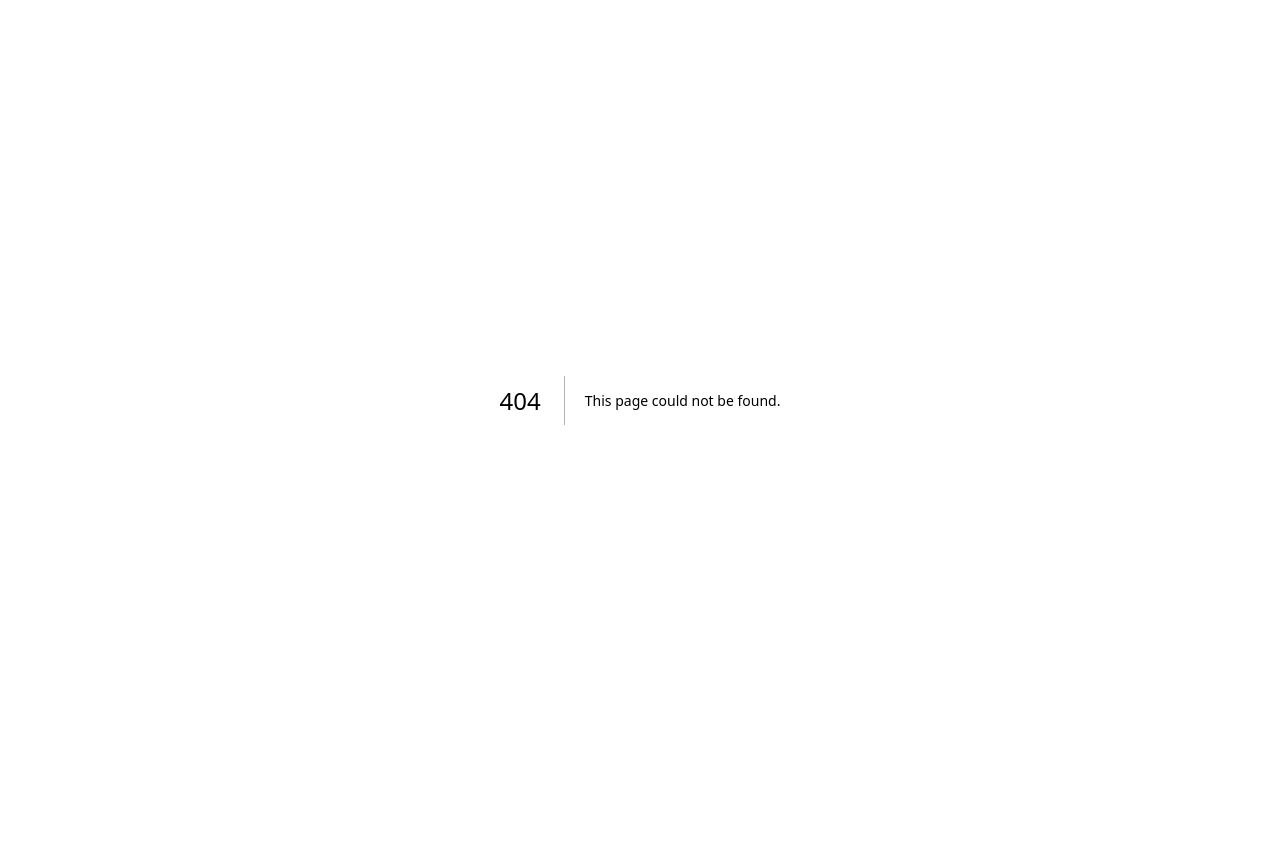
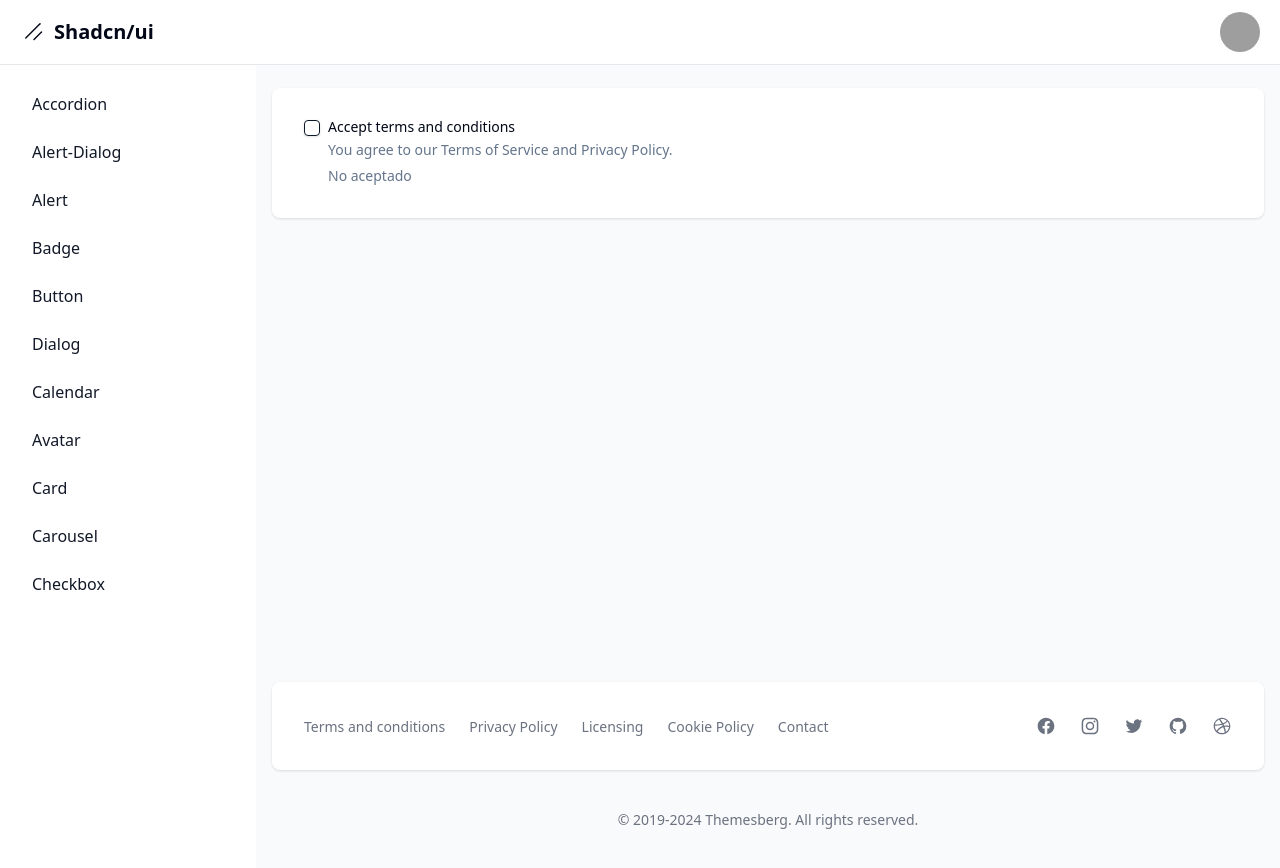
Before and after one commit to MiguelDecode/shadcn-tutorial, a Next.js app: page /dashboard/checkbox in a window 1280 px wide. Before the commit this address had no page. Before the commit the page ends 800 px from the top, so only its background shows below. Built offline with nearby package versions, Linux system fonts and the light colour scheme; grey boxes are pictures that could not be loaded.

Commit message:
feat: component checkbox

```diff
--- a/package.json
+++ b/package.json
@@ -12,6 +12,7 @@
     "@radix-ui/react-accordion": "^1.2.0",
     "@radix-ui/react-alert-dialog": "^1.1.2",
     "@radix-ui/react-avatar": "^1.1.1",
+    "@radix-ui/react-checkbox": "^1.1.2",
     "@radix-ui/react-dialog": "^1.1.2",
     "@radix-ui/react-icons": "^1.3.0",
     "@radix-ui/react-label": "^2.1.0",
--- /dev/null
+++ b/src/app/dashboard/checkbox/page.tsx
@@ -0,0 +1,36 @@
+"use client";
+
+import { Checkbox } from "@/components/ui/checkbox";
+import { useState } from "react";
+
+export default function Page() {
+  const [checked, setChecked] = useState(false);
+
+  return (
+    <div>
+      <div className="items-top flex space-x-2">
+        <Checkbox
+          id="terms1"
+          checked={checked}
+          onCheckedChange={(value: boolean) => setChecked(value)}
+        />
+        <div className="grid gap-1.5 leading-none">
+          <label
+            htmlFor="terms1"
+            className="text-sm font-medium leading-none peer-disabled:cursor-not-allowed peer-disabled:opacity-70"
+          >
+            Accept terms and conditions
+          </label>
+          <p className="text-sm text-muted-foreground">
+            You agree to our Terms of Service and Privacy Policy.
+          </p>
+          {checked ? (
+            <p className="text-sm text-muted-foreground">Aceptado</p>
+          ) : (
+            <p className="text-sm text-muted-foreground">No aceptado</p>
+          )}
+        </div>
+      </div>
+    </div>
+  );
+}
--- a/src/app/dashboard/layout.tsx
+++ b/src/app/dashboard/layout.tsx
@@ -12,6 +12,7 @@
   { name: "avatar", href: "avatar" },
   { name: "card", href: "card" },
   { name: "carousel", href: "carousel" },
+  { name: "checkbox", href: "checkbox" },
 ];
 
 export default function DashboardLayout({
--- /dev/null
+++ b/src/components/ui/checkbox.tsx
@@ -0,0 +1,30 @@
+"use client"
+
+import * as React from "react"
+import * as CheckboxPrimitive from "@radix-ui/react-checkbox"
+import { CheckIcon } from "@radix-ui/react-icons"
+
+import { cn } from "@/lib/utils"
+
+const Checkbox = React.forwardRef<
+  React.ElementRef<typeof CheckboxPrimitive.Root>,
+  React.ComponentPropsWithoutRef<typeof CheckboxPrimitive.Root>
+>(({ className, ...props }, ref) => (
+  <CheckboxPrimitive.Root
+    ref={ref}
+    className={cn(
+      "peer h-4 w-4 shrink-0 rounded-sm border border-primary shadow focus-visible:outline-none focus-visible:ring-1 focus-visible:ring-ring disabled:cursor-not-allowed disabled:opacity-50 data-[state=checked]:bg-primary data-[state=checked]:text-primary-foreground",
+      className
+    )}
+    {...props}
+  >
+    <CheckboxPrimitive.Indicator
+      className={cn("flex items-center justify-center text-current")}
+    >
+      <CheckIcon className="h-4 w-4" />
+    </CheckboxPrimitive.Indicator>
+  </CheckboxPrimitive.Root>
+))
+Checkbox.displayName = CheckboxPrimitive.Root.displayName
+
+export { Checkbox }
```
Also changed, not shown: 1 other file (tests, documents, lock files or other folders).
